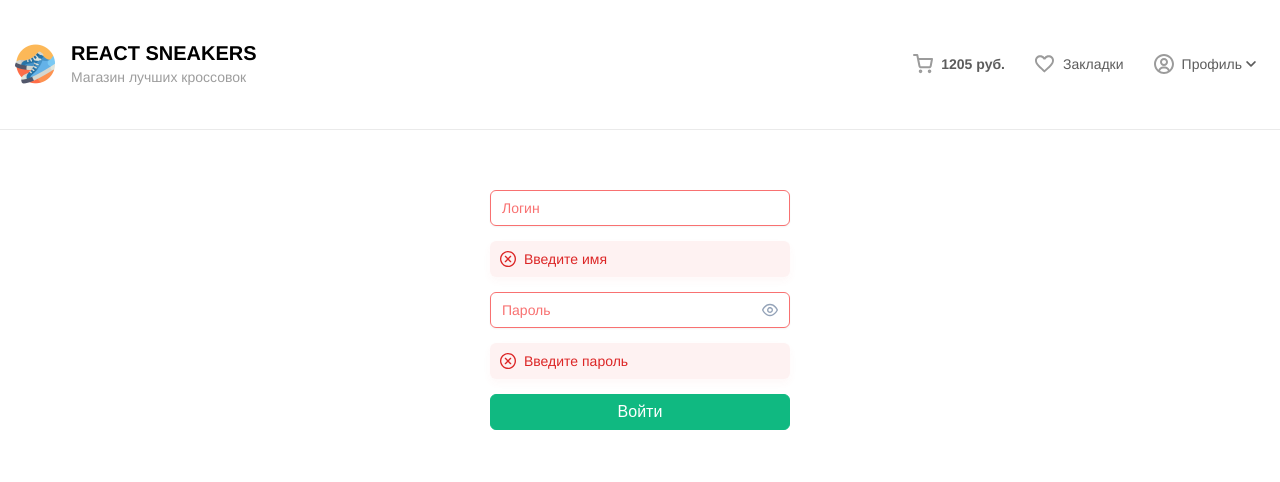
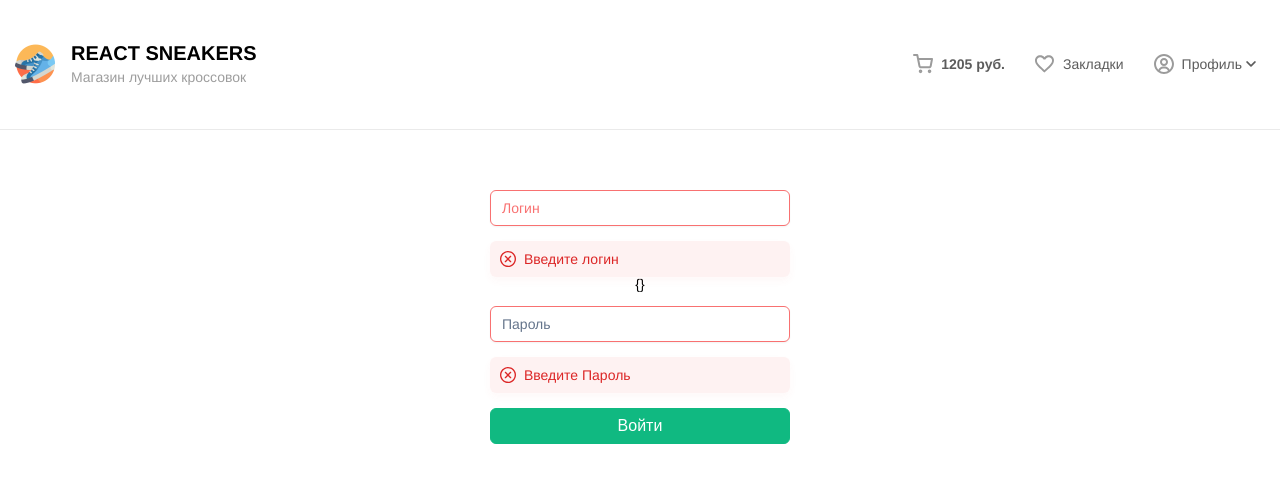
Before and after one commit to russell122/shoe-shop, a Vue app: page /auth in a window 1280 px wide. Both pictures are taken after a click on the button "Войти". Shown: the top 482 px of the page. Built offline with nearby package versions, Linux system fonts and the light colour scheme; no server answers; a web font is replaced by a local one.

Commit message:
vee-validate и yup

```diff
--- a/package.json
+++ b/package.json
@@ -10,6 +10,7 @@
   },
   "dependencies": {
     "@formkit/auto-animate": "^0.8.1",
+    "@vee-validate/yup": "^4.12.6",
     "2gis-maps": "^3.7.3",
     "axios": "^1.6.7",
     "bootstrap-icons": "^1.11.3",
@@ -21,7 +22,8 @@
     "swiper": "^11.0.7",
     "vee-validate": "^4.12.6",
     "vue": "^3.4.15",
-    "vue-router": "^4.2.5"
+    "vue-router": "^4.2.5",
+    "yup": "^1.4.0"
   },
   "devDependencies": {
     "@vitejs/plugin-vue": "^5.0.3",
--- a/src/router/index.js
+++ b/src/router/index.js
@@ -4,6 +4,7 @@ import About from '../views/About.vue'
 import Auth from '../views/Auth.vue'
 import History from '../views/History.vue'
 import Registration from '../views/Registration.vue'
+import AuthTest from '../views/AuthTest.vue'
 
 const router = createRouter({
   history: createWebHistory(import.meta.env.BASE_URL),
@@ -29,6 +30,11 @@ const router = createRouter({
       component: Auth
     },
     {
+      path: '/authTest',
+      name: 'authTest',
+      component: AuthTest
+    },
+    {
       path: '/registration',
       name: 'registration',
       component: Registration
--- a/src/views/Auth.vue
+++ b/src/views/Auth.vue
@@ -1,6 +1,8 @@
 <script setup>
 	import { ref } from "vue";
 	import axios from "axios";
+	import { useForm } from 'vee-validate';
+	import * as yup from 'yup';
 
 	import { storeToRefs } from 'pinia'
 
@@ -21,35 +23,85 @@
 
 	const { authorised, globalLogin } = storeToRefs(otherStore)
 
-	const login = ref()
-	const password = ref()
-	const isValidAuth = ref({
-		login: null,
-		password: null,
-		passwordLength: null
-	})
+	// const login = ref()
+	// const password = ref()
+	// const isValidAuth = ref({
+	// 	login: null,
+	// 	password: null,
+	// 	passwordLength: null
+	// })
 	const authorisedError = ref(false)
+
+	const {values, errors, defineField, validate } = useForm({
+		validationSchema: yup.object({
+			login: yup.string().min(3, 'Логин должен минимум 3 символа').max(20, 'Слишком длинный логин').required('Введите логин'),
+			password: yup.string().min(6, 'Пароль должен быть минимум 6 символов').max(20, 'Слишком длинный пароль').required('Введите Пароль'),
+		})
+	});
+
+	const [login, loginAttrs] = defineField('login', state => {
+		console.log('он')
+		console.log(state)
+		return {
+			validateOnModelUpdate: false,
+		}
+	});
+
+	const [password, passwordAttrs] = defineField('password', state => {
+		console.log('он')
+		console.log(state)
+		return {
+			validateOnModelUpdate: false,
+		}
+	});
+
+	// Метод для проверки формы
+	const validateForm = async () => {
+		const result = await validate();
+		if (result.valid) {
+			console.log('Форма валидна');
+			try {
+					const { data } = await axios.post('https://7402571ecc17c5c9.mokky.dev/auth', {
+						login: login.value,
+						password: password.value
+					})
+
+					console.log('Мы в трай')
+					console.log(data)
+
+
+
+			} catch (error) {
+				console.log('УПАЛ В КЕТЧ при входе')
+				console.log(error)
+				authorisedError.value = true
+			}
+		} else {
+			console.log('Форма содержит ошибки');
+			console.log(result)
+		}
+	};
 
 	/**
 	 * Авторизация пользователя, запись в localStorage, запуск логики authorised
 	 */
 
 	const autorization = async () => {
-			if (!login.value) {
-				isValidAuth.value.login = false
-			} else {
-				isValidAuth.value.login = true
-			}
-			if(!password.value) {
-				isValidAuth.value.password = false
-			} else {
-				isValidAuth.value.password = true
-			}
-			if(password.value && password.value.length < 6) {
-				isValidAuth.value.passwordLength = false
-			} else {
-				isValidAuth.value.passwordLength = true
-			}
+			// if (!login.value) {
+			// 	isValidAuth.value.login = false
+			// } else {
+			// 	isValidAuth.value.login = true
+			// }
+			// if(!password.value) {
+			// 	isValidAuth.value.password = false
+			// } else {
+			// 	isValidAuth.value.password = true
+			// }
+			// if(password.value && password.value.length < 6) {
+			// 	isValidAuth.value.passwordLength = false
+			// } else {
+			// 	isValidAuth.value.passwordLength = true
+			// }
 
 		try {
 				if(isValidAuth.value.login && isValidAuth.value.password && isValidAuth.value.passwordLength) {
@@ -93,20 +145,33 @@
 	<div class="container">
 
 		<form class="login">
+
 			<FloatLabel>
-				<InputText id="username" type="text" v-model="login" required :invalid="isValidAuth.login === false || authorisedError"/>
+				<InputText id="username" type="text" v-model="login" v-bind="loginAttrs" required :invalid="!!errors.login"/>
 				<label for="username">Логин</label>
 			</FloatLabel>
-			<InlineMessage v-if="isValidAuth.login === false" class="message message-login">Введите имя</InlineMessage>
+			<InlineMessage v-if="errors.login" class="message message-login">{{ errors.login }}</InlineMessage>
+
+			<p>{{login}}</p>
+			<p>{{loginAttrs}}</p>
+
+<!--			<FloatLabel>-->
+<!--				<InputText id="passwordname" type="text" v-model="password" v-bind="passwordAttrs" required :invalid="!!errors.password"/>-->
+<!--				<label for="username">Парольььь</label>-->
+<!--			</FloatLabel>-->
+<!--			<InlineMessage v-if="errors.password" class="message message-login">{{ errors.password }}</InlineMessage>-->
+
 			<FloatLabel>
-				<Password v-model="password" inputId="password" :feedback="false" required toggleMask :invalid="isValidAuth.password === false || isValidAuth.passwordLength === false || authorisedError" />
-				<label for="password" :style="{ color: isValidAuth.password === false || isValidAuth.passwordLength === false || authorisedError ? '#f87171' : '' }">Пароль</label>
+				<Password id="passwordname" v-model="password" v-bind="passwordAttrs" required :feedback="false" :invalid="!!errors.password" />
+				<label for="passwordname">Пароль</label>
 			</FloatLabel>
-			<InlineMessage v-if="isValidAuth.password === false" class="message message-password">Введите пароль</InlineMessage>
-			<InlineMessage v-if="isValidAuth.passwordLength === false" class="message message-password">Минимальная длина пароля 6 символов</InlineMessage>
-			<Button label="Войти" @click="autorization" />
+			<InlineMessage v-if="errors.password" class="message message-password">{{ errors.password }}</InlineMessage>
+
+			<Button label="Войти" @click="validateForm" />
+
 			<Message severity="success" v-if="authorised" :closable="false">Успешный вход</Message>
 			<Message severity="error" v-if="authorisedError" :closable="false">Неверный логин или пароль</Message>
+
 		</form>
 
 	</div>
--- /dev/null
+++ b/src/views/AuthTest.vue
@@ -0,0 +1,26 @@
+<script setup>
+import { useForm } from 'vee-validate';
+import * as yup from 'yup';
+
+const { values, errors, defineField } = useForm({
+	validationSchema: yup.object({
+		email: yup.string().email('не верное мыло').required('А кто у нас забыл ввести имейл?'),
+	})
+});
+
+const [email, emailAttrs] = defineField('email', {
+	// validateOnModelUpdate: false,
+});
+
+const test = () => {
+	console.log(errors)
+	console.log(errors.value)
+}
+</script>
+
+<template>
+	<input v-model="email" v-bind="emailAttrs" @input="test"/>
+
+	<pre>values: {{ values }}</pre>
+	<pre>errors: {{ errors }}</pre>
+</template>
```
Also changed, not shown: 1 other file (tests, documents, lock files or other folders).
